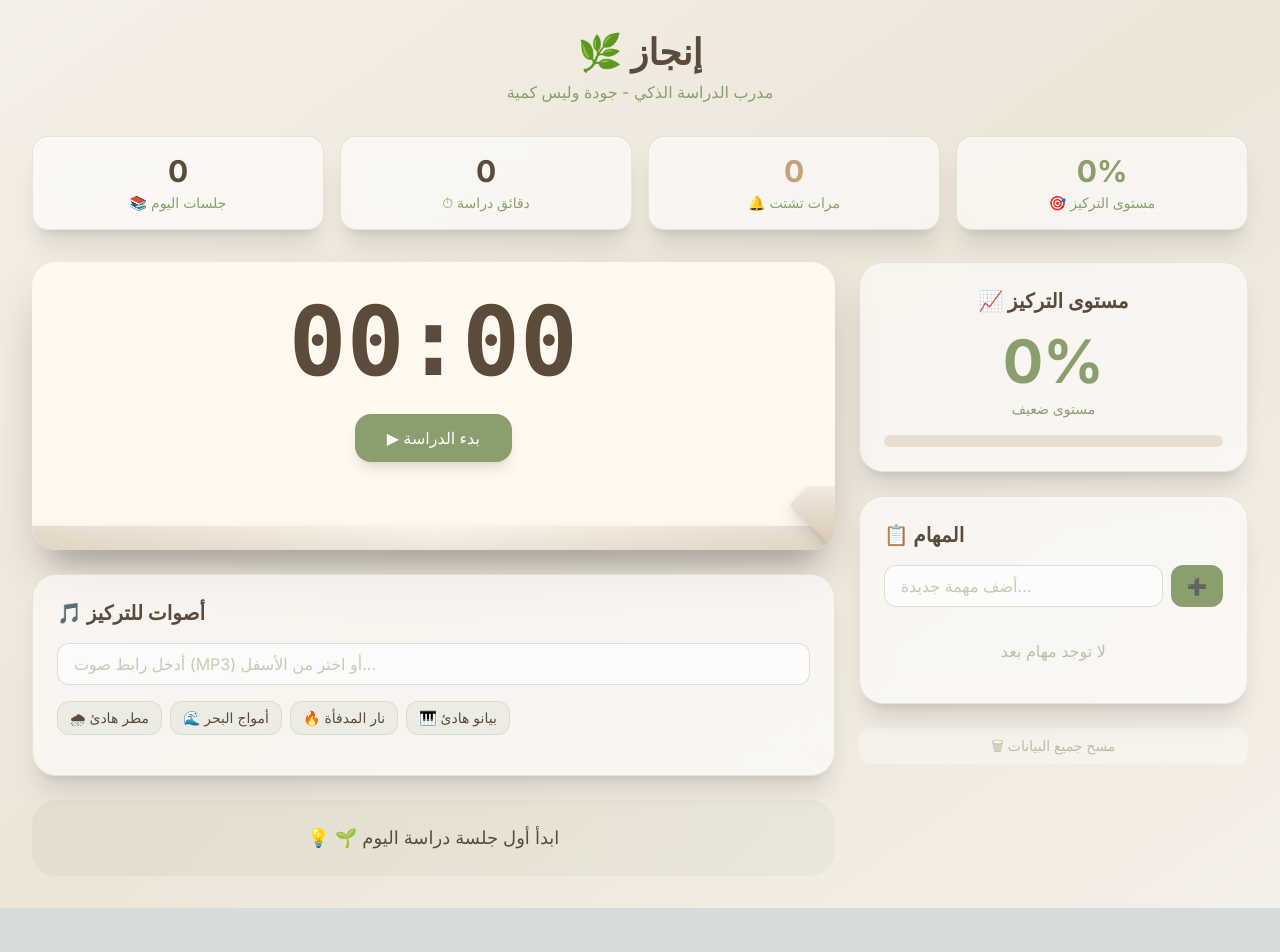
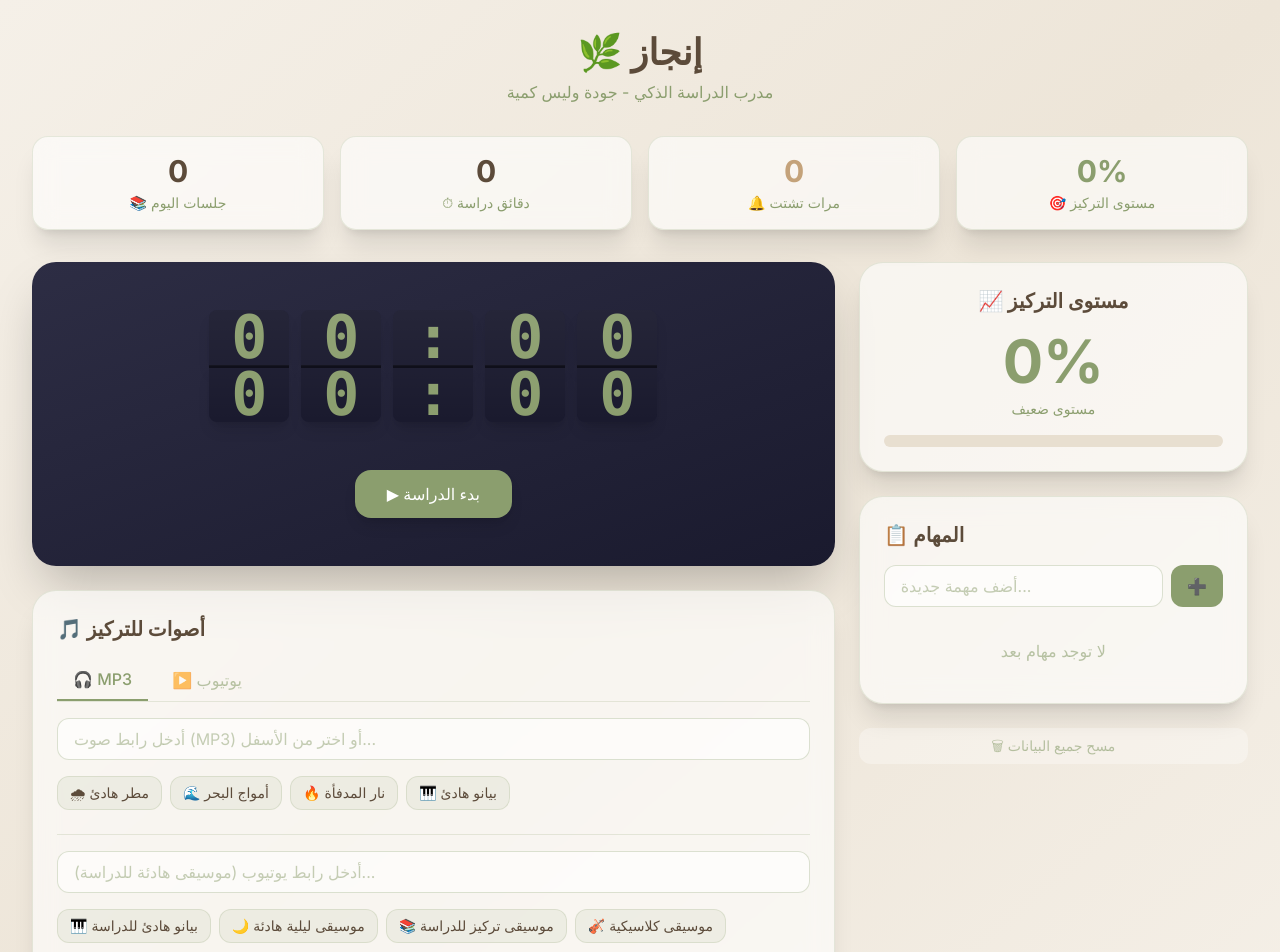
Before and after one commit to rahaf489/ENj, a Next.js app: page / in a window 1280 px wide. Shown: the top 952 px of the page. Before the commit the page ends 908 px from the top, so only its background shows below. Built offline with nearby package versions, Linux system fonts and the light colour scheme.

Commit message:
Add YouTube audio player and flip clock components

```diff
--- a/app/page.tsx
+++ b/app/page.tsx
@@ -17,6 +17,171 @@ interface StudySession {
   distractions: DistractionLog[];
 }
 
+// ============ مكون Flip Clock الرقمي ============
+const FlipDigit = ({ digit, nextDigit, isFlipping }: { digit: string; nextDigit: string; isFlipping: boolean }) => {
+  return (
+    <div className="relative inline-block w-20 h-28 mx-1 perspective-1000">
+      <div className={`absolute top-0 left-0 w-full h-1/2 bg-[#1a1a2e] rounded-t-lg overflow-hidden shadow-lg border-b border-[#0f0f1a] ${isFlipping ? 'animate-flip-top' : ''}`}>
+        <div className="absolute bottom-0 left-0 w-full text-center text-6xl font-mono font-bold text-[#8B9E6E] leading-[56px]">
+          {digit}
+        </div>
+      </div>
+
+      <div className={`absolute bottom-0 left-0 w-full h-1/2 bg-[#1a1a2e] rounded-b-lg overflow-hidden shadow-lg ${isFlipping ? 'animate-flip-bottom' : ''}`}>
+        <div className="absolute top-0 left-0 w-full text-center text-6xl font-mono font-bold text-[#8B9E6E] leading-[56px]">
+          {nextDigit}
+        </div>
+      </div>
+
+      <div className="absolute top-1/2 left-0 w-full h-0.5 bg-[#0f0f1a] z-10"></div>
+      <div className="absolute inset-0 bg-gradient-to-b from-white/5 to-transparent rounded-lg pointer-events-none"></div>
+    </div>
+  );
+};
+
+const FlipClock = ({ time }: { time: string }) => {
+  const [prevTime, setPrevTime] = useState(time);
+  const [flippingDigits, setFlippingDigits] = useState<boolean[]>(new Array(5).fill(false));
+
+  useEffect(() => {
+    const changes = time.split('').map((digit, i) => digit !== prevTime[i]);
+    setFlippingDigits(changes);
+
+    const timer = setTimeout(() => {
+      setFlippingDigits(new Array(5).fill(false));
+      setPrevTime(time);
+    }, 300);
+
+    return () => clearTimeout(timer);
+  }, [time]);
+
+  const digits = time.split('');
+  const prevDigits = prevTime.split('');
+
+  return (
+    <div className="flex justify-center items-center gap-1">
+      {digits.map((digit, i) => (
+        <FlipDigit
+          key={i}
+          digit={prevDigits[i] || '0'}
+          nextDigit={digit}
+          isFlipping={flippingDigits[i]}
+        />
+      ))}
+    </div>
+  );
+};
+
+// ============ مكون تشغيل الصوت من يوتيوب ============
+const YouTubeAudioPlayer = ({ videoUrl, isActive, onPlay, onPause }: {
+  videoUrl: string;
+  isActive: boolean;
+  onPlay: () => void;
+  onPause: () => void;
+}) => {
+  const [isPlaying, setIsPlaying] = useState(false);
+  const iframeRef = useRef<HTMLIFrameElement>(null);
+  const [playerReady, setPlayerReady] = useState(false);
+
+  // استخراج ID الفيديو من رابط يوتيوب
+  const getYouTubeId = (url: string) => {
+    const regExp = /^.*(youtu.be\/|v\/|u\/\w\/|embed\/|watch\?v=|&v=)([^#&?]*).*/;
+    const match = url.match(regExp);
+    return (match && match[2].length === 11) ? match[2] : null;
+  };
+
+  const videoId = getYouTubeId(videoUrl);
+  const embedUrl = videoId ? `https://www.youtube.com/embed/${videoId}?autoplay=0&controls=0&enablejsapi=1` : '';
+
+  // تحميل API اليوتيوب
+  useEffect(() => {
+    if (!videoId) return;
+
+    // إضافة script الـ API إذا لم يكن موجوداً
+    if (!document.querySelector('#youtube-api')) {
+      const tag = document.createElement('script');
+      tag.id = 'youtube-api';
+      tag.src = 'https://www.youtube.com/iframe_api';
+      const firstScriptTag = document.getElementsByTagName('script')[0];
+      firstScriptTag.parentNode?.insertBefore(tag, firstScriptTag);
+    }
+
+    // انتظار تحميل API
+    (window as any).onYouTubeIframeAPIReady = () => {
+      if (iframeRef.current) {
+        new (window as any).YT.Player(iframeRef.current, {
+          events: {
+            onReady: () => setPlayerReady(true)
+          }
+        });
+      }
+    };
+  }, [videoId]);
+
+  // التحكم في التشغيل عند بدء/إيقاف الجلسة
+  useEffect(() => {
+    if (playerReady && iframeRef.current) {
+      const iframe = iframeRef.current;
+      if (isActive && !isPlaying) {
+        // تشغيل الفيديو
+        iframe.contentWindow?.postMessage('{"event":"command","func":"playVideo","args":""}', '*');
+        setIsPlaying(true);
+        onPlay();
+      } else if (!isActive && isPlaying) {
+        // إيقاف الفيديو
+        iframe.contentWindow?.postMessage('{"event":"command","func":"pauseVideo","args":""}', '*');
+        setIsPlaying(false);
+        onPause();
+      }
+    }
+  }, [isActive, playerReady]);
+
+  const togglePlay = () => {
+    if (iframeRef.current) {
+      if (isPlaying) {
+        iframeRef.current.contentWindow?.postMessage('{"event":"command","func":"pauseVideo","args":""}', '*');
+        setIsPlaying(false);
+        onPause();
+      } else {
+        iframeRef.current.contentWindow?.postMessage('{"event":"command","func":"playVideo","args":""}', '*');
+        setIsPlaying(true);
+        onPlay();
+      }
+    }
+  };
+
+  if (!videoId) return null;
+
+  return (
+    <div className="mt-3">
+      <iframe
+        ref={iframeRef}
+        src={embedUrl}
+        className="hidden"
+        allow="accelerometer; autoplay; clipboard-write; encrypted-media; gyroscope; picture-in-picture"
+      />
+      <div className="flex items-center justify-between p-3 rounded-xl bg-[#8B9E6E]/10 border border-[#8B9E6E]/20">
+        <span className="text-sm text-[#5C4B3A] truncate flex-1">
+          🎵 يوتيوب: {videoUrl.length > 40 ? videoUrl.substring(0, 40) + '...' : videoUrl}
+        </span>
+        <div className="flex gap-2">
+          {isPlaying ? (
+            <span className="text-xs text-[#8B9E6E] animate-pulse">🔊 يعمل</span>
+          ) : (
+            <span className="text-xs text-[#8B9E6E]/60">⏸ متوقف</span>
+          )}
+          <button
+            onClick={togglePlay}
+            className="text-xs text-[#8B9E6E] hover:text-[#7A8D5E]"
+          >
+            {isPlaying ? '⏸ إيقاف' : '▶ تشغيل'}
+          </button>
+        </div>
+      </div>
+    </div>
+  );
+};
+
 // ============ الصفحة الرئيسية ============
 export default function Home() {
   const [sessions, setSessions] = useState<StudySession[]>([]);
@@ -27,6 +192,7 @@ export default function Home() {
   const [selectedReason, setSelectedReason] = useState('');
   const [audioUrl, setAudioUrl] = useState('');
   const [isAudioPlaying, setIsAudioPlaying] = useState(false);
+  const [youtubeUrl, setYoutubeUrl] = useState('');
   const audioRef = useRef<HTMLAudioElement | null>(null);
 
   // أسباب التشتت
@@ -43,12 +209,20 @@ export default function Home() {
     '✏️ أسباب أخرى'
   ];
 
-  // أمثلة لروابط صوتية
+  // أمثلة لروابط صوتية MP3
   const audioSuggestions = [
     { name: '🌧 مطر هادئ', url: 'https://www.soundhelix.com/examples/mp3/SoundHelix-Song-1.mp3' },
     { name: '🌊 أمواج البحر', url: 'https://www.soundhelix.com/examples/mp3/SoundHelix-Song-2.mp3' },
     { name: '🔥 نار المدفأة', url: 'https://www.soundhelix.com/examples/mp3/SoundHelix-Song-3.mp3' },
     { name: '🎹 بيانو هادئ', url: 'https://www.soundhelix.com/examples/mp3/SoundHelix-Song-4.mp3' },
+  ];
+
+  // أمثلة لروابط يوتيوب (موسيقى هادئة للدراسة)
+  const youtubeSuggestions = [
+    { name: '🎹 بيانو هادئ للدراسة', url: 'https://www.youtube.com/watch?v=4xDzrJKXOOY' },
+    { name: '🌙 موسيقى ليلية هادئة', url: 'https://www.youtube.com/watch?v=WPni755-Krg' },
+    { name: '📚 موسيقى تركيز للدراسة', url: 'https://www.youtube.com/watch?v=5qap5aO4i9A' },
+    { name: '🎻 موسيقى كلاسيكية', url: 'https://www.youtube.com/watch?v=4gLYVQjvGak' },
   ];
 
   // المؤقت
@@ -74,17 +248,6 @@ export default function Home() {
       }
     }
   }, []);
-
-  // التحكم بالصوت عند بدء/إيقاف الجلسة
-  useEffect(() => {
-    if (isActive && audioUrl && audioRef.current) {
-      audioRef.current.play();
-      setIsAudioPlaying(true);
-    } else if (!isActive && audioRef.current) {
-      audioRef.current.pause();
-      setIsAudioPlaying(false);
-    }
-  }, [isActive, audioUrl]);
 
   // حساب الإحصائيات
   const totalMinutes = sessions.reduce((sum, s) => sum + (s.durationMinutes || 0), 0);
@@ -147,7 +310,7 @@ export default function Home() {
     setCurrentDistractions([]);
   };
 
-  const formatTime = (totalSeconds: number) => {
+  const formatTimeForFlip = (totalSeconds: number) => {
     const mins = Math.floor(totalSeconds / 60);
     const secs = totalSeconds % 60;
     return `${mins.toString().padStart(2, '0')}:${secs.toString().padStart(2, '0')}`;
@@ -175,6 +338,8 @@ export default function Home() {
       localStorage.setItem('enjaz_sessions', JSON.stringify([]));
     }
   };
+
+  const currentTime = formatTimeForFlip(seconds);
 
   return (
     <div className="min-h-screen bg-gradient-to-br from-[#F5F0E8] via-[#EDE5D8] to-[#F5F0E8] p-6 md:p-8">
@@ -212,20 +377,11 @@ export default function Home() {
 
         <div className="grid lg:grid-cols-3 gap-6">
           <div className="lg:col-span-2 space-y-6">
-            {/* المؤقت بشكل ورقة منطوية - Paper Fold / Page Curl */}
-            <div className="relative">
-              {/* الظل الخلفي */}
-              <div className="absolute -bottom-2 left-4 right-4 h-4 bg-black/20 rounded-b-2xl blur-md"></div>
+            {/* Flip Clock */}
+            <div className="bg-gradient-to-br from-[#2d2d44] to-[#1a1a2e] rounded-3xl shadow-2xl p-12">
+              <FlipClock time={currentTime} />
 
-              {/* الورقة الرئيسية */}
-              <div className="relative bg-[#FFF9F0] rounded-3xl shadow-2xl overflow-hidden">
-                {/* الجزء العلوي من الورقة */}
-                <div className="p-8 text-center">
-                  <div className="text-8xl font-mono font-bold mb-6 text-[#5C4B3A] tabular-nums">
-                    {formatTime(seconds)}
-                  </div>
-
-                  <div className="flex gap-4 justify-center mb-6 flex-wrap">
+              <div className="flex gap-4 justify-center mt-12 flex-wrap">
                 {!isActive ? (
                   <button
                     onClick={startStudy}
@@ -254,41 +410,33 @@ export default function Home() {
               {isActive && (
                 <button
                   onClick={addDistraction}
-                      className="w-full px-6 py-3 rounded-2xl font-medium bg-orange-500/20 hover:bg-orange-500/30 text-orange-700 border border-orange-500/30 transition-all"
+                  className="w-full mt-4 px-6 py-3 rounded-2xl font-medium bg-orange-500/20 hover:bg-orange-500/30 text-orange-700 border border-orange-500/30 transition-all"
                 >
                   🔔 تسجيل تشتت (تم تسجيل {currentDistractions.length})
                 </button>
               )}
             </div>
 
-                {/* جزء انطواء الورقة السفلي (Fold/Curl effect) */}
-                <div className="relative h-8 bg-gradient-to-b from-[#FFF9F0] to-[#EDE5D8]">
-                  <div className="absolute bottom-0 left-0 right-0 h-6 bg-gradient-to-r from-[#D4C5B0]/50 via-transparent to-[#D4C5B0]/50"></div>
-                </div>
-
-                {/* زاوية الانطواء اليمنى السفلى */}
-                <div className="absolute bottom-0 right-0 w-16 h-16 overflow-hidden pointer-events-none">
-                  <div className="absolute bottom-0 right-0 w-16 h-16 bg-gradient-to-tl from-[#D4C5B0] via-[#E8DFD0] to-transparent transform rotate-45 origin-bottom-right shadow-lg"></div>
-                </div>
-              </div>
-            </div>
-
-            {/* قسم الصوت */}
+            {/* قسم الصوت - MP3 ويوتيوب معاً */}
             <div className="bg-white/60 backdrop-blur-md rounded-3xl border border-[#8B9E6E]/20 shadow-xl p-6">
               <h3 className="text-xl font-bold mb-4 text-[#5C4B3A]">🎵 أصوات للتركيز</h3>
 
-              {/* حقل إدخال الرابط */}
-              <div className="mb-4">
+              {/* علامات تبويب بسيطة */}
+              <div className="flex gap-2 mb-4 border-b border-[#8B9E6E]/20">
+                <button className="px-4 py-2 text-[#8B9E6E] border-b-2 border-[#8B9E6E] font-medium">🎧 MP3</button>
+                <button className="px-4 py-2 text-[#8B9E6E]/60 hover:text-[#8B9E6E]">▶️ يوتيوب</button>
+              </div>
+
+              {/* قسم MP3 */}
+              <div>
                 <input
                   type="text"
                   value={audioUrl}
                   onChange={(e) => setAudioUrl(e.target.value)}
                   placeholder="أدخل رابط صوت (MP3) أو اختر من الأسفل..."
-                  className="w-full px-4 py-2 rounded-xl bg-white/60 border border-[#8B9E6E]/30 focus:outline-none focus:border-[#8B9E6E] text-[#5C4B3A] placeholder:text-[#8B9E6E]/50"
+                  className="w-full mb-4 px-4 py-2 rounded-xl bg-white/60 border border-[#8B9E6E]/30 focus:outline-none focus:border-[#8B9E6E] text-[#5C4B3A] placeholder:text-[#8B9E6E]/50"
                 />
-              </div>
 
-              {/* أزرار اقتراحات الصوت */}
                 <div className="flex flex-wrap gap-2 mb-4">
                   {audioSuggestions.map((audio) => (
                     <button
@@ -301,17 +449,10 @@ export default function Home() {
                   ))}
                 </div>
 
-              {/* عنصر الصوت المخفي */}
                 {audioUrl && (
-                <audio
-                  ref={audioRef}
-                  src={audioUrl}
-                  loop
-                  className="hidden"
-                />
+                  <audio ref={audioRef} src={audioUrl} loop className="hidden" />
                 )}
 
-              {/* حالة تشغيل الصوت */}
                 {audioUrl && (
                   <div className="flex items-center justify-between p-3 rounded-xl bg-[#8B9E6E]/10 border border-[#8B9E6E]/20">
                     <span className="text-sm text-[#5C4B3A] truncate flex-1">
@@ -351,6 +492,39 @@ export default function Home() {
                     </div>
                   </div>
                 )}
+              </div>
+
+              {/* قسم يوتيوب */}
+              <div className="mt-6 pt-4 border-t border-[#8B9E6E]/20">
+                <input
+                  type="text"
+                  value={youtubeUrl}
+                  onChange={(e) => setYoutubeUrl(e.target.value)}
+                  placeholder="أدخل رابط يوتيوب (موسيقى هادئة للدراسة)..."
+                  className="w-full mb-4 px-4 py-2 rounded-xl bg-white/60 border border-[#8B9E6E]/30 focus:outline-none focus:border-[#8B9E6E] text-[#5C4B3A] placeholder:text-[#8B9E6E]/50"
+                />
+
+                <div className="flex flex-wrap gap-2 mb-4">
+                  {youtubeSuggestions.map((video) => (
+                    <button
+                      key={video.url}
+                      onClick={() => setYoutubeUrl(video.url)}
+                      className="px-3 py-1.5 rounded-xl text-sm bg-[#8B9E6E]/10 hover:bg-[#8B9E6E]/20 text-[#5C4B3A] transition-all border border-[#8B9E6E]/20"
+                    >
+                      {video.name}
+                    </button>
+                  ))}
+                </div>
+
+                {youtubeUrl && (
+                  <YouTubeAudioPlayer
+                    videoUrl={youtubeUrl}
+                    isActive={isActive}
+                    onPlay={() => console.log('يوتيوب يعمل')}
+                    onPause={() => console.log('يوتيوب متوقف')}
+                  />
+                )}
+              </div>
             </div>
 
             {/* النصيحة */}
@@ -397,25 +571,16 @@ export default function Home() {
           </div>
 
           <div className="space-y-6">
-            {/* مستوى التركيز */}
             <div className="bg-white/60 rounded-3xl border border-[#8B9E6E]/20 shadow-xl p-6 text-center">
               <h3 className="text-xl font-bold mb-4 text-[#5C4B3A]">📈 مستوى التركيز</h3>
               <div className="text-6xl font-bold text-[#8B9E6E]">{focusScore}%</div>
               <div className="text-sm text-[#8B9E6E] mt-2">مستوى {level}</div>
               <div className="w-full bg-[#E8DFD0] rounded-full h-3 mt-4">
-                <div
-                  className="bg-gradient-to-r from-[#8B9E6E] to-[#A8B89A] rounded-full h-3 transition-all duration-300"
-                  style={{ width: `${focusScore}%` }}
-                />
+                <div className="bg-gradient-to-r from-[#8B9E6E] to-[#A8B89A] rounded-full h-3 transition-all duration-300" style={{ width: `${focusScore}%` }} />
               </div>
-              {isActive && (
-                <div className="mt-3 text-xs text-[#8B9E6E] animate-pulse">
-                  🔴 جلسة نشطة...
-                </div>
-              )}
+              {isActive && <div className="mt-3 text-xs text-[#8B9E6E] animate-pulse">🔴 جلسة نشطة...</div>}
             </div>
 
-            {/* المهام */}
             <div className="bg-white/60 backdrop-blur-md rounded-3xl border border-[#8B9E6E]/20 shadow-xl p-6">
               <h3 className="text-xl font-bold mb-4 text-[#5C4B3A]">📋 المهام</h3>
               <TasksList />
```
Lines whose indentation alone changed are shown as unchanged.
